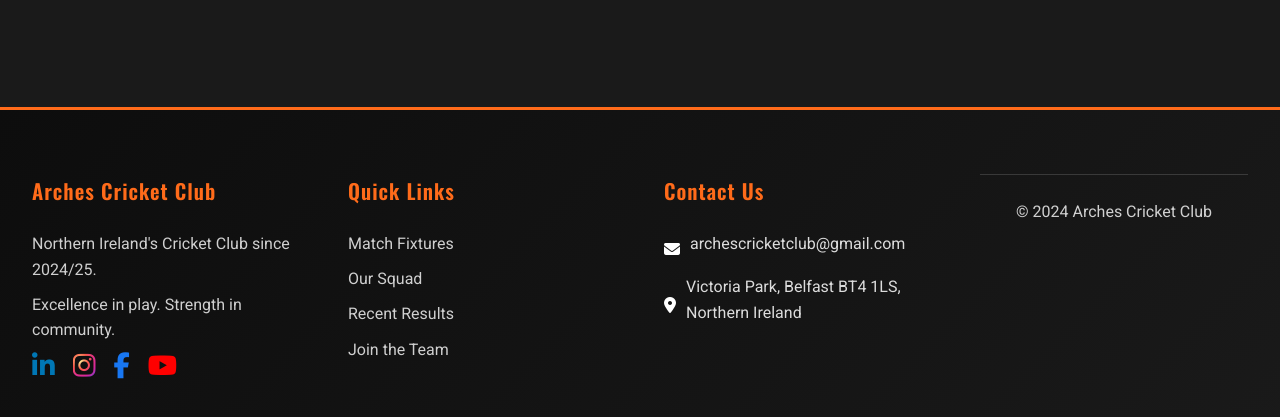
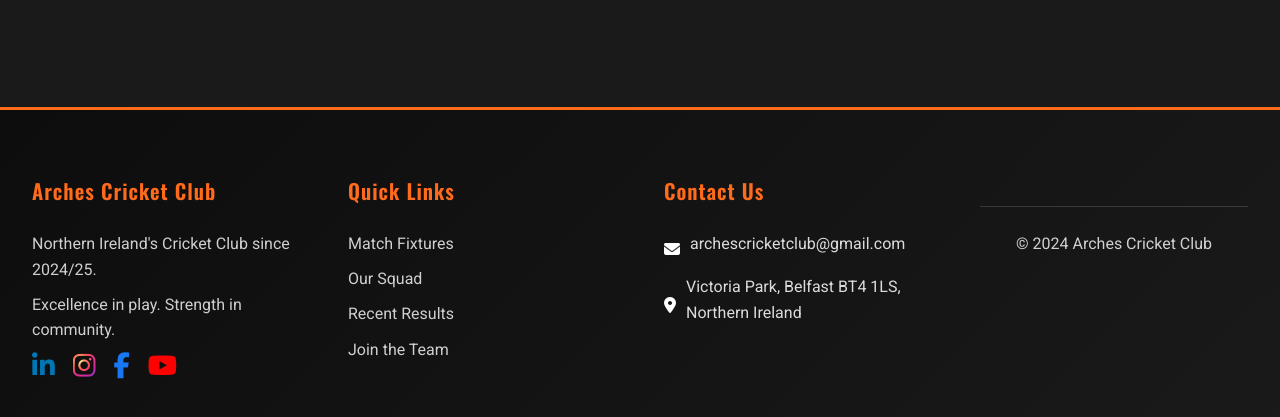
Before and after one commit to archescricketclub/arches-cricket-club, a plain HTML site: page index.html in a window 1280 px wide. Shown: the part 2513-2930 px from the top of the page. Drawn offline with nearby package versions, Linux system fonts and the light colour scheme.

Commit message:
Update index.html

```diff
--- a/index.html
+++ b/index.html
@@ -716,6 +716,19 @@
     color: var(--primary-color);
     text-decoration: underline;
 }
+        /* =======================================
+   FOOTER BOTTOM – FINAL FIX
+   ======================================= */
+
+.footer-bottom {
+    width: 100%;
+    text-align: center;
+    margin-top: 2rem;
+    padding-top: 1.5rem;
+    border-top: 1px solid rgba(255,255,255,0.15);
+    color: rgba(255,255,255,0.8);
+}
+
 /* =====================================
    COPYRIGHT CENTERING
    ===================================== */
```
